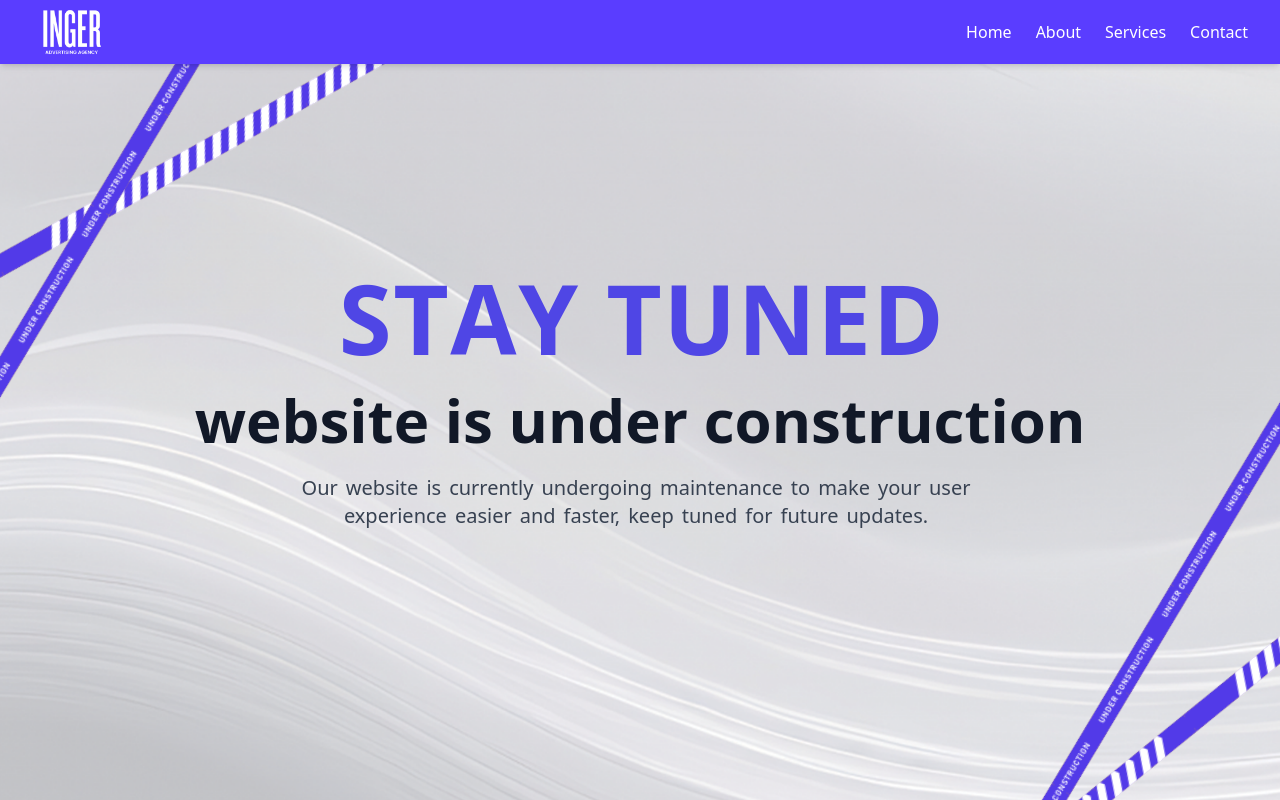
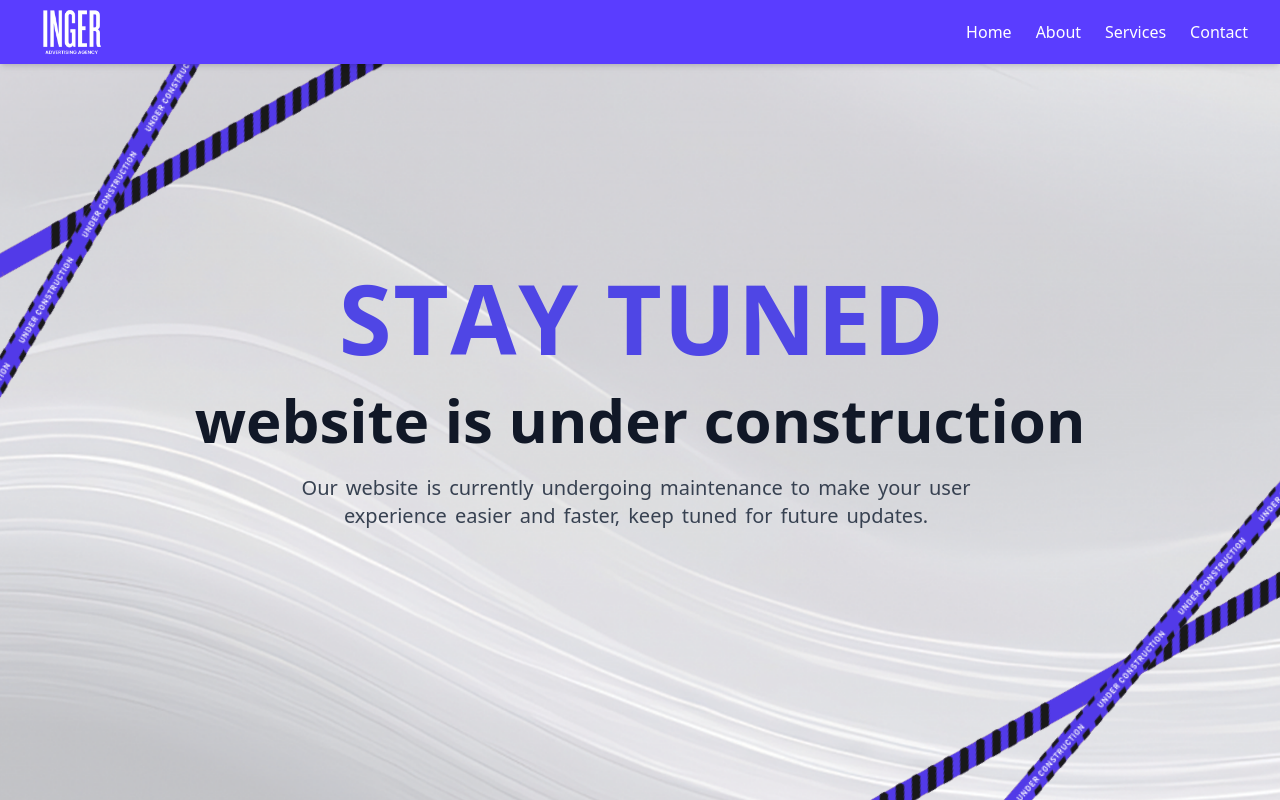
Before and after one commit to AhmedMosad0/Inger-website, a React (Vite) app in the folder frontend/: page / in a window 1280 px wide. Built offline with nearby package versions, Linux system fonts and the light colour scheme.

Commit message:
Refactor: adjusted the look

```diff
--- a/frontend/src/components/HeroDesktop.jsx
+++ b/frontend/src/components/HeroDesktop.jsx
@@ -21,8 +21,9 @@ export default function HeroDesktop() {
             <MovingLine lineSrc="/Original-line.png"
                 angle={15}
                 position={{ top: "-40px", left: "-650px" }}
-                contents={[{ src: "/shorat-png-white.png", size: "1600px", speed: 8, offset: 0, marginTop: 0, marginLeft: 0 },
-                { src: "/shorat-png-white.png", size: "1600px", speed: 8, offset: 0, marginTop: 0, marginLeft: 0, delay: 4 },]}
+                contents={[
+                    { src: "/png-shorat.png", size: "1600px", speed: 8, offset: 0, marginTop: 0, marginLeft: 0 },
+                    { src: "/png-shorat.png", size: "1600px", speed: 8, offset: 0, marginTop: 0, marginLeft: 0, delay: 4 },]}
             />
 
 
@@ -31,13 +32,11 @@ export default function HeroDesktop() {
                 angle={-15}
                 position={{ top: "-40px", left: "-650px" }}
                 contents={[
-                    // { src: "/shorat-png-white.png", size: "3000px", speed: 10, offset: 200, marginTop: -20, marginLeft: -390, zIndex: 5 },
-                    // { src: "/line-ele-fo2-shorat.png", size: "3000px", speed: 10, offset: 200, marginTop: -20, marginLeft: -390, zIndex: 8 },
-
+                    { src: "/png-shorat.png", size: "3000px", speed: 10, offset: 200, marginTop: -20, marginLeft: -390, zIndex: 5 },
+                    { src: "/line-ele-fo2-shorat.png", size: "3000px", speed: 10, offset: 200, marginTop: -20, marginLeft: -390, zIndex: 8 },
                     { src: "/text-png-white.png", size: "3000px", speed: 10, offset: 200, marginTop: -20, marginLeft: -390, zIndex: 10, },
-
-                    // { src: "/shorat-png-white.png", size: "3000px", speed: 10, offset: 200, marginTop: -20, marginLeft: -390, zIndex: 5, delay: 5 },
-                    // { src: "/line-ele-fo2-shorat.png", size: "3000px", speed: 10, offset: 200, marginTop: -20, marginLeft: -390, zIndex: 8, delay: 5 },
+                    { src: "/png-shorat.png", size: "3000px", speed: 10, offset: 200, marginTop: -20, marginLeft: -390, zIndex: 5, delay: 5 },
+                    { src: "/line-ele-fo2-shorat.png", size: "3000px", speed: 10, offset: 200, marginTop: -20, marginLeft: -390, zIndex: 8, delay: 5 },
                     {
                         src: "/text-png-white.png", size: "3000px", speed: 10, offset: 200, marginTop: -20, marginLeft: -390, delay: 5, zIndex: 10
                     },
@@ -48,24 +47,24 @@ export default function HeroDesktop() {
             {/* right lines*/}
             <MovingLine
                 lineSrc="/Original-line.png"
-                angle={5}
-                position={{ bottom: "-100px", right: "-750px" }}
+                angle={15}
+                position={{ bottom: "-90px", right: "-650px" }}
                 contents={[
-                    { src: "/shorat-png-white.png", size: "1600px", speed: 8, offset: 0, marginTop: 0, marginLeft: 0 },
-                    { src: "/shorat-png-white.png", size: "1600px", speed: 8, offset: 0, marginTop: 0, marginLeft: 0, delay: 4 },
+                    { src: "/png-shorat.png", size: "1600px", speed: 8, offset: 0, marginTop: 0, marginLeft: 0 },
+                    { src: "/png-shorat.png", size: "1600px", speed: 8, offset: 0, marginTop: 0, marginLeft: 0, delay: 4 },
                 ]}
             />
 
             <MovingLine
                 lineSrc="/Original-line.png"
-                angle={-15}
-                position={{ bottom: "-40px", right: "-650px" }}
+                angle={-5}
+                position={{ bottom: "-40px", right: "-670px" }}
                 contents={[
-                    // { src: "/png-shorat.png", size: "3000px", speed: 10, offset: 200, marginTop: -20, marginLeft: -390, zIndex: 5 },
-                    // { src: "/line-ele-fo2-shorat.png", size: "3000px", speed: 10, offset: 200, marginTop: -20, marginLeft: -390, zIndex: 8 },
+                    { src: "/png-shorat.png", size: "3000px", speed: 10, offset: 200, marginTop: -20, marginLeft: -390, zIndex: 5 },
+                    { src: "/line-ele-fo2-shorat.png", size: "3000px", speed: 10, offset: 200, marginTop: -20, marginLeft: -390, zIndex: 8 },
                     { src: "/text-png-white.png", size: "1800px", speed: 10, offset: 200, marginTop: -20, marginLeft: -390, zIndex: 10 },
-                    // { src: "/line-ele-fo2-shorat.png", size: "3000px", speed: 10, offset: 200, marginTop: -20, marginLeft: -390, zIndex: 8, delay: 5 },
-                    // { src: "/png-shorat.png", size: "3000px", speed: 10, offset: 200, marginTop: -20, marginLeft: -390, zIndex: 5, delay: 5 },
+                    { src: "/png-shorat.png", size: "3000px", speed: 10, offset: 200, marginTop: -20, marginLeft: -390, zIndex: 5, delay: 5 },
+                    { src: "/line-ele-fo2-shorat.png", size: "3000px", speed: 10, offset: 200, marginTop: -20, marginLeft: -390, zIndex: 8, delay: 5 },
                     { src: "/text-png-white.png", size: "1800px", speed: 10, offset: 200, marginTop: -20, marginLeft: -390, delay: 5, zIndex: 10 },
 
                 ]}
--- a/frontend/src/components/HeroMobile.jsx
+++ b/frontend/src/components/HeroMobile.jsx
@@ -1,4 +1,4 @@
-import { motion } from "framer-motion";
+import { delay, motion } from "framer-motion";
 import MovingLineMobile from "./MovingLineMobile";
 
 export default function HeroMobile() {
@@ -8,7 +8,7 @@ export default function HeroMobile() {
     "Our website is currently undergoing maintenance to make your user experience easier and faster, keep tuned for future updates.".split(" ");
 
   return (
-        <div className="relative w-full h-screen overflow-hidden flex items-center justify-center text-center bg-white absolute z-10">
+    <div className="relative w-[375px] h-[587px] overflow-hidden flex items-center justify-center text-center bg-white absolute z-10">
       {/* Background */}
       <img
         src="/background-3840×2160.png"
@@ -20,11 +20,11 @@ export default function HeroMobile() {
       <MovingLineMobile
         lineSrc="/Original-line.png"
         angle={15}
-                position={{ top: "30px", left: "-250px" }}
+        position={{ top: "25px", left: "-220px" }}
         lineWidth="1000px"
         contents={[
-                    { src: "/shorat-png-white.png", size: "1000px", speed: 10, offset: 0, marginTop: 0, marginLeft: 0 },
-                    { src: "/shorat-png-white.png", size: "1000px", speed: 10, offset: 0, marginTop: 0, marginLeft: 0, delay: 4 },
+          { src: "/png-shorat.png", size: "1000px", speed: 10, offset: 0, marginTop: 0, marginLeft: 0 },
+          { src: "/png-shorat.png", size: "1000px", speed: 10, offset: 0, marginTop: 0, marginLeft: 0, delay: 4 },
         ]}
       />
 
@@ -34,12 +34,12 @@ export default function HeroMobile() {
         position={{ top: "40px", left: "-250px" }}
         lineWidth="1000px"
         contents={[
-                    // { src: "/shorat-png-white.png", size: "1800px", speed: 10, offset: 100, marginTop: -10, marginLeft: -195, zIndex: 5 },
-                    // { src: "/line-ele-fo2-shorat.png", size: "1800px", speed: 10, offset: 100, marginTop: -10, marginLeft: -195, zIndex: 8 },
-                    { src: "/text-png-white.png", size: "1800px", speed: 10, offset: 100, marginTop: -10, marginLeft: -1950, zIndex: 10 },
-                    // { src: "/shorat-png-white.png", size: "1800px", speed: 10, offset: 100, marginTop: -10, marginLeft: -195, zIndex: 5, delay: 5 },
-                    // { src: "/line-ele-fo2-shorat.png", size: "1800px", speed: 10, offset: 100, marginTop: -10, marginLeft: -195, zIndex: 8, delay: 5 },
-                    { src: "/text-png-white.png", size: "1800px", speed: 10, offset: 100, marginTop: -10, marginLeft: -195, delay: 5, zIndex: 10 },
+          { src: "/png-shorat.png", size: "1800px", speed: 10, offset: 100, marginTop: -10, marginLeft: -195, zIndex: 5 },
+          { src: "/line-ele-fo2-shorat.png", size: "1800px", speed: 10, offset: 100, marginTop: -10, marginLeft: -195, zIndex: 8 },
+          { src: "/text-png-white.png", size: "1100px", speed: 10, offset: 100, marginTop: -10, marginLeft: -195, zIndex: 10 },
+          { src: "/png-shorat.png", size: "1800px", speed: 10, offset: 100, marginTop: -10, marginLeft: -195, zIndex: 5, delay: 3.5 },
+          { src: "/line-ele-fo2-shorat.png", size: "1800px", speed: 10, offset: 100, marginTop: -10, marginLeft: -195, zIndex: 8, delay: 3.5 },
+          { src: "/text-png-white.png", size: "1800px", speed: 10, offset: 100, marginTop: -10, marginLeft: -195, delay: 3.5, zIndex: 10 },
         ]}
       />
 
@@ -50,8 +50,8 @@ export default function HeroMobile() {
         position={{ bottom: "-50px", right: "-250px" }}
         lineWidth="1000px"
         contents={[
-                    { src: "/shorat-png-white.png", size: "1000px", speed: 10, offset: 0, marginTop: 0, marginLeft: 0 },
-                    { src: "/shorat-png-white.png", size: "1000px", speed: 10, offset: 0, marginTop: 0, marginLeft: 0, delay: 4 },
+          { src: "/png-shorat.png", size: "1000px", speed: 10, offset: 0, marginTop: 0, marginLeft: 0 },
+          { src: "/png-shorat.png", size: "1000px", speed: 10, offset: 0, marginTop: 0, marginLeft: 0, delay: 4 },
         ]}
       />
 
@@ -61,11 +61,11 @@ export default function HeroMobile() {
         position={{ bottom: "-20px", right: "-300px" }}
         lineWidth="1000px"
         contents={[
-                    // { src: "/png-shorat.png", size: "1800px", speed: 10, offset: 100, marginTop: -10, marginLeft: -195, zIndex: 5 },
-                    // { src: "/line-ele-fo2-shorat.png", size: "1800px", speed: 10, offset: 100, marginTop: -10, marginLeft: -195, zIndex: 8 },
+          { src: "/png-shorat.png", size: "1800px", speed: 10, offset: 100, marginTop: -10, marginLeft: -195, zIndex: 5 },
+          { src: "/line-ele-fo2-shorat.png", size: "1800px", speed: 10, offset: 100, marginTop: -10, marginLeft: -195, zIndex: 8 },
           { src: "/text-png-white.png", size: "1100px", speed: 10, offset: 100, marginTop: -10, marginLeft: -195, zIndex: 10 },
-                    // { src: "/line-ele-fo2-shorat.png", size: "1800px", speed: 10, offset: 100, marginTop: -10, marginLeft: -195, zIndex: 8, delay: 5 },
-                    // { src: "/png-shorat.png", size: "1800px", speed: 10, offset: 100, marginTop: -10, marginLeft: -195, zIndex: 5, delay: 5 },
+          { src: "/png-shorat.png", size: "1800px", speed: 10, offset: 100, marginTop: -10, marginLeft: -195, zIndex: 5, delay: 5 },
+          { src: "/line-ele-fo2-shorat.png", size: "1800px", speed: 10, offset: 100, marginTop: -10, marginLeft: -195, zIndex: 8, delay: 5 },
           { src: "/text-png-white.png", size: "1100px", speed: 10, offset: 100, marginTop: -10, marginLeft: -195, delay: 5, zIndex: 10 },
         ]}
       />
--- a/frontend/src/components/MovingLine.jsx
+++ b/frontend/src/components/MovingLine.jsx
@@ -90,7 +90,7 @@ function MovingLine({
                 marginLeft: content.marginLeft || "0px",
               }}
               animate={{
-                translateY: [distance * 0.99, -distance * 0.97],
+                translateY: [distance * 0.985, -distance * 0.965],
                 translateX: [-distance, distance],
               }}
               transition={{
--- a/frontend/src/components/MovingLineMobile.jsx
+++ b/frontend/src/components/MovingLineMobile.jsx
@@ -7,13 +7,12 @@ function MovingLineMobile({
   angle = 5,
   position,
   zIndex = 10,
-  lineWidth = "1000px", // 👈 Mobile optimized default
+  lineWidth = "1000px",
   lineHeight = "auto",
-  type = "base", // 👈 "base" | "arrow"
+  type = "base",
 }) {
-  const distance = 350; // 👈 Reduced travel distance for mobile screens
+  const distance = 250;
 
-  // ✅ choose line style depending on type
   const baseTransform = `rotate(${angle}deg)`;
   const lineTransform =
     type === "arrow" ? `${baseTransform} scaleX(-1)` : baseTransform;
@@ -47,18 +46,18 @@ function MovingLineMobile({
         className="relative z-10"
       />
 
-      {/* Container for moving contents */}
+      {/* Container for moving contents - removed restrictive clipPath */}
       <div
         className="absolute inset-0 z-20"
         style={{
           overflow: "hidden",
-          transform: baseTransform, // 👈 mask stays in base rotation
+          transform: baseTransform,
           maskImage: "url(" + lineSrc + ")",
-          maskSize: `${lineWidth} auto`,
+          maskSize: "contain",
           maskRepeat: "no-repeat",
           maskPosition: "center",
           WebkitMaskImage: "url(" + lineSrc + ")",
-          WebkitMaskSize: `${lineWidth} auto`,
+          WebkitMaskSize: "contain",
           WebkitMaskRepeat: "no-repeat",
           WebkitMaskPosition: "center",
         }}
@@ -78,21 +77,22 @@ function MovingLineMobile({
               justifyContent: "center",
               width: "100%",
               height: "100%",
+              overflow: "hidden",
             }}
           >
             <motion.img
               src={content.src}
               alt={`moving-content-${i}`}
               style={{
-                width: content.size || "1800px", // 👈 Mobile optimized default
+                width: content.size || "1800px",
                 height: "auto",
                 marginTop: content.marginTop || "0px",
                 marginLeft: content.marginLeft || "0px",
-                zIndex: content.zIndex || 1, // 👈 Added zIndex support for content layering
+                zIndex: content.zIndex || 1,
               }}
               animate={{
-                translateY: [distance * 0.99, -distance * 0.97],
-                translateX: [-distance, distance],
+                translateY: [distance * 0.98, -distance * 0.958],
+                translateX: [-distance , distance],
               }}
               transition={{
                 duration: content.speed || speed,
```
Lines whose indentation alone changed are shown as unchanged.
